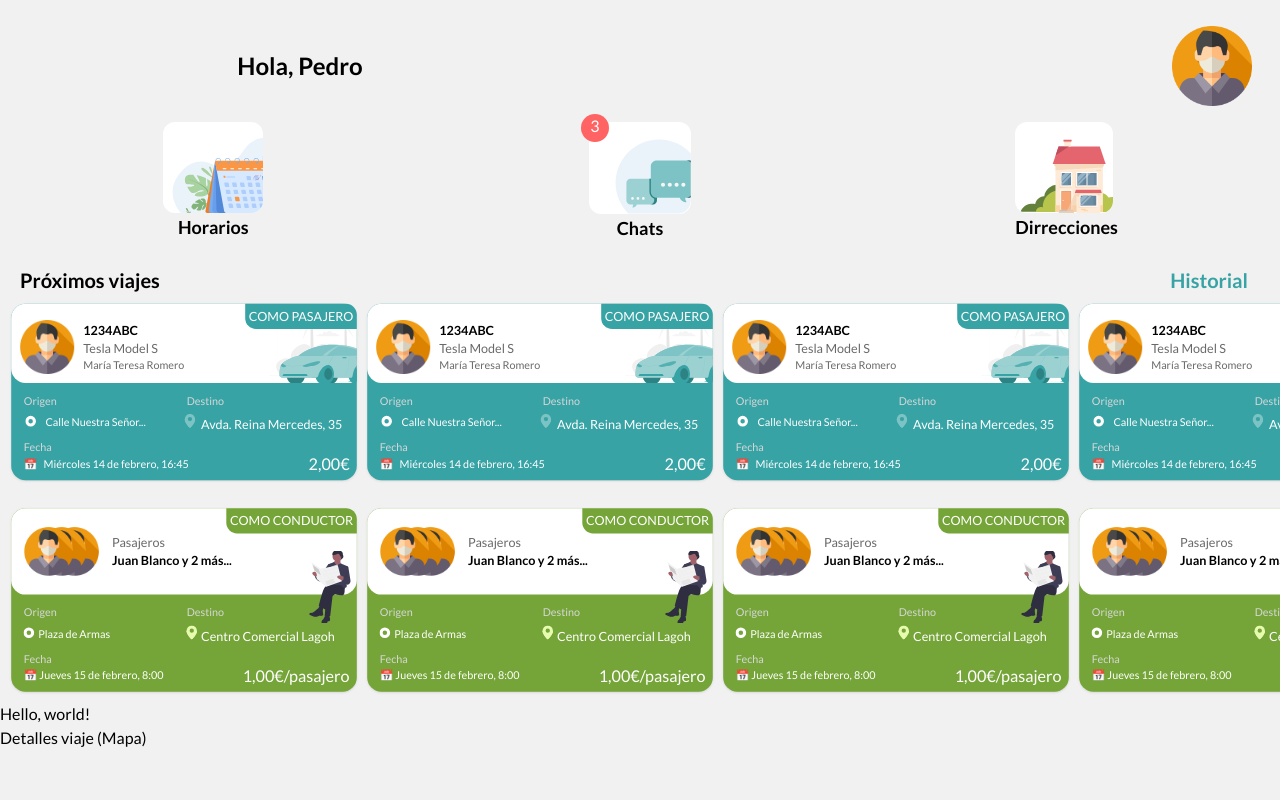
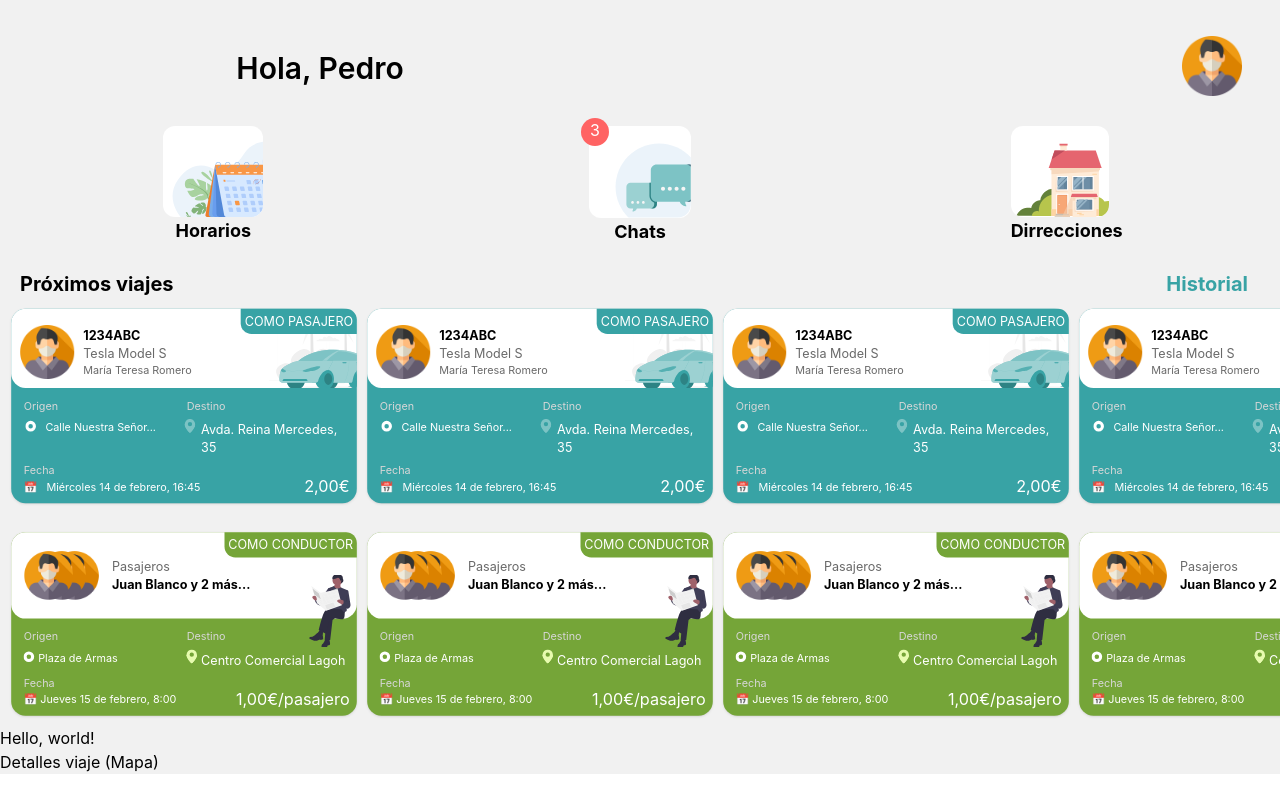
Before and after one commit to ISPP-Grupo5/BugaLink, a Next.js app in the folder bugalink-frontend/: page / in a window 1280 px wide. Built offline with nearby package versions, Linux system fonts and the light colour scheme.

Commit message:
fix: White vertical line across screen

```diff
--- a/bugalink-frontend/components/cards/Driver/index.tsx
+++ b/bugalink-frontend/components/cards/Driver/index.tsx
@@ -31,7 +31,7 @@
             <div className='relative text-left text-ellipsis text-white text-xs mr-5'>
               <p className="text-lightGray">Origen</p>
               <svg className='absolute top-6 scale-105  fill-green' width="12" height="13" viewBox="0 0 12 13" fill="none" xmlns="http://www.w3.org/2000/svg">
-                <path d="M4 6.38611C4 5.48494 4.73054 4.75439 5.63171 4.75439C6.53289 4.7544 7.26343 5.48494 7.26343 6.38611C7.26343 7.28728 6.53288 8.01782 5.63171 8.01782C4.73054 8.01782 4 7.28728 4 6.38611Z" stroke="white" stroke-width="8"/>
+                <path d="M4 6.38611C4 5.48494 4.73054 4.75439 5.63171 4.75439C6.53289 4.7544 7.26343 5.48494 7.26343 6.38611C7.26343 7.28728 6.53288 8.01782 5.63171 8.01782C4.73054 8.01782 4 7.28728 4 6.38611Z" stroke="white" strokeWidth="8"/>
               </svg>
               <p className="pl-4 pt-2">Plaza de Armas</p>
             </div>
@@ -39,7 +39,7 @@
             <div className='relative text-left text-ellipsis text-white text-xs'>
               <p className="text-lightGray">Destino</p>
               <svg className='absolute top-6 scale-125  fill-green' width="12" height="13" viewBox="0 0 12 16" fill="none" xmlns="http://www.w3.org/2000/svg">
-                <path d="M7.26343 5.63171C7.26343 6.53288 6.53288 7.26343 5.63171 7.26343C4.73054 7.26343 4 6.53288 4 5.63171C4 4.73054 4.73054 4 5.63171 4C6.53288 4 7.26343 4.73054 7.26343 5.63171Z" stroke="#E7FBAF" stroke-width="8"/>
+                <path d="M7.26343 5.63171C7.26343 6.53288 6.53288 7.26343 5.63171 7.26343C4.73054 7.26343 4 6.53288 4 5.63171C4 4.73054 4.73054 4 5.63171 4C6.53288 4 7.26343 4.73054 7.26343 5.63171Z" stroke="#E7FBAF" strokeWidth="8"/>
                 <path d="M11.2634 6.58571C10.7941 10.0578 6.57033 15.0179 5.63171 15.0179C4.69309 15.0179 0.469309 10.0578 0 6.58568C0 3.29841 2.5214 9.56178 5.63171 9.56178C8.74202 9.56178 11.2634 3.29844 11.2634 6.58571Z" fill="#E7FBAF"/>
                 <path d="M11.2634 6.58571C10.7941 10.0578 6.57033 15.0179 5.63171 15.0179C4.69309 15.0179 0.469309 10.0578 0 6.58568C0 3.29841 2.5214 9.56178 5.63171 9.56178C8.74202 9.56178 11.2634 3.29844 11.2634 6.58571Z" fill="#E7FBAF"/>
               </svg>
--- a/bugalink-frontend/pages/index.tsx
+++ b/bugalink-frontend/pages/index.tsx
@@ -8,17 +8,16 @@
 
 export default function Home() {
   return (
-    <Layout>
-      <div className='flex flex-col h-full'>
+      <div className='h-full w-full bg-base'>
 
         <div className="flex flex-col">
           <span className='relative grid grid-cols-2 mt-0.5'>
 
-            <div className='text-center text-ellipsis mt-12 -ml-10'>
-              <p className='text-2xl inline-block align-botton font-semibold'> Hola, Pedro</p>
+            <div className='text-center text-ellipsis mt-12'>
+              <p className='text-3xl inline-block align-botton font-semibold'> Hola, Pedro</p>
             </div>
 
-            <div className='absolute text-center rounded-full -right-3 -top-4 w-25 h-25 '>
+            <div className='absolute text-center rounded-full -right-3 -top-4 scale-75'>
               <img src="/icons/Vista-Principal/hombre.png" className='object-scale-down h-40 w-40 mx-auto scale-50'/> {/*TODO Añadir el icono en concreto*/}
             </div>
 
@@ -86,10 +85,11 @@
           </div>
 
         </div>
-            Hello, world!
-            <br/>
-            <Link href="/ride/V1StGXR8_Z5jdHi6B-myT/map">Detalles viaje (Mapa)</Link>
+        <div>
+          Hello, world!
+          <br/>
+          <Link href="/ride/V1StGXR8_Z5jdHi6B-myT/map">Detalles viaje (Mapa)</Link>
+        </div>
       </div>
-    </Layout>
   );
 }
```
Also changed, not shown: bugalink-frontend/public/icons/Vista-Principal/destino.svg, bugalink-frontend/public/icons/Vista-Principal/origen.svg.
